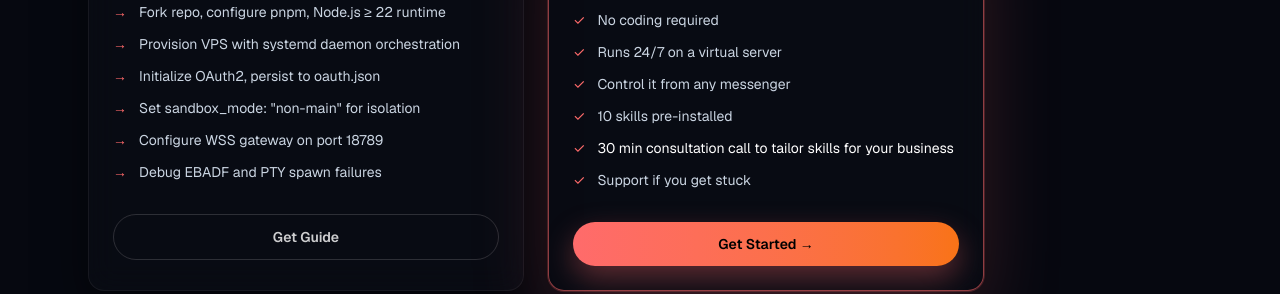
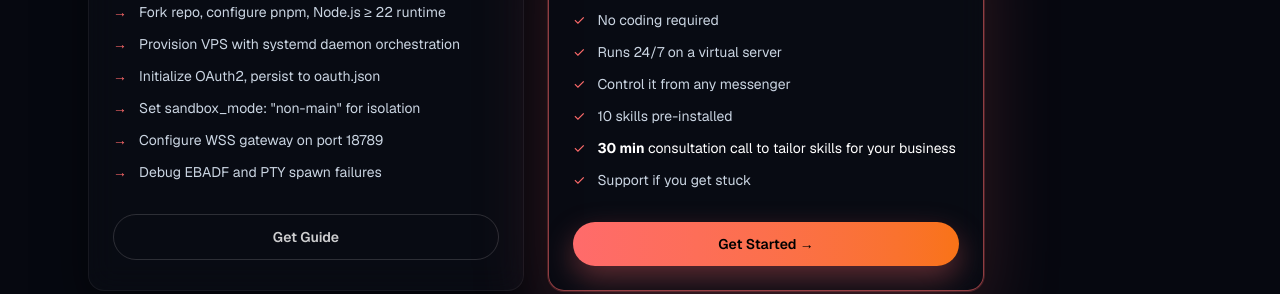
Before and after one commit to hazareajinkya/AICE-OpenClaw, a Next.js app: page / in a window 1280 px wide. Shown: the part 880-1174 px from the top of the page. Built offline with nearby package versions, Linux system fonts and the light colour scheme.

Commit message:
Bold 30 min in consultation point

```diff
--- a/components/Pricing.tsx
+++ b/components/Pricing.tsx
@@ -13,7 +13,7 @@ const starterTier = [
   "Runs 24/7 on a virtual server",
   "Control it from any messenger",
   "10 skills pre-installed",
-  "30 min consultation call to tailor skills for your business",
+  "<strong>30 min</strong> consultation call to tailor skills for your business",
   "Support if you get stuck",
 ];
 
@@ -63,7 +63,7 @@ export default function Pricing() {
             {starterTier.map((item, index) => (
               <li key={item} className="flex gap-3">
                 <span className="text-[#ff6b6b]">✓</span>
-                <span className={index === 5 ? "text-white" : ""}>{item}</span>
+                <span className={index === 5 ? "text-white" : ""} dangerouslySetInnerHTML={{ __html: item }} />
               </li>
             ))}
           </ul>
```
